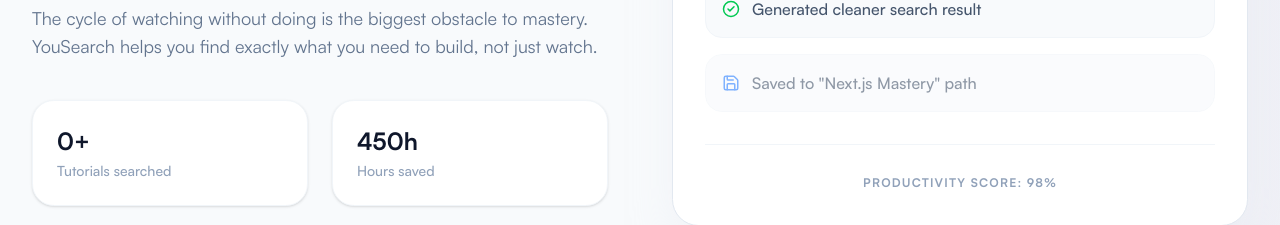
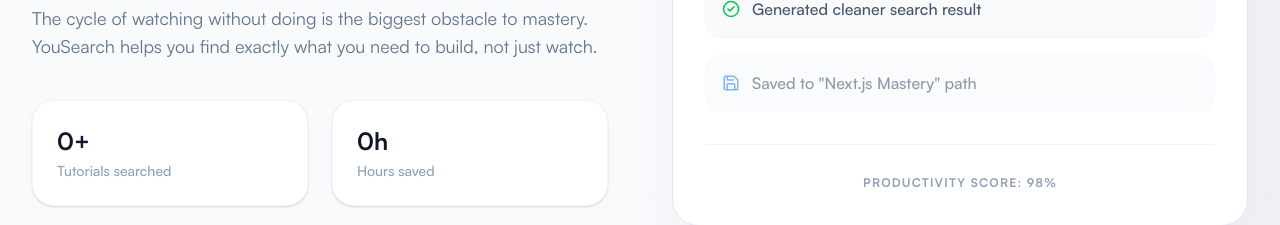
Before and after one commit to sajid-islam/you-search, a Next.js app: page / in a window 1280 px wide. Shown: the part 1560-1785 px from the top of the page. Built offline with nearby package versions, Linux system fonts and the light colour scheme; no server answers; the database is empty.

Commit message:
feat: add loading state to footer visitor counter and implement dynamic hours saved calculation

```diff
--- a/src/components/layout/Footer.jsx
+++ b/src/components/layout/Footer.jsx
@@ -1,23 +1,27 @@
 'use client';
 
-import { useEffect, useState } from 'react';
 import Container from '@/components/ui/Container';
 import GithubIcon from '@/icons/github.icon';
 import YouSearchLogo from '@/icons/logo.icon';
+import { Eye } from 'lucide-react';
 import Link from 'next/link';
-import { Eye } from 'lucide-react';
+import { useEffect, useState } from 'react';
 
 export default function Footer() {
   const [visitors, setVisitors] = useState(0);
+  const [loading, setLoading] = useState(true);
 
   useEffect(() => {
     const fetchStats = async () => {
+      setLoading(true);
       try {
         const res = await fetch('/api/stats');
         const data = await res.json();
         if (data.visitors) setVisitors(data.visitors);
       } catch (err) {
         console.error('Failed to fetch stats', err);
+      } finally {
+        setLoading(false);
       }
     };
     fetchStats();
@@ -55,9 +59,11 @@
           </div>
 
           <div className="flex items-center space-x-4">
-            <div className="flex items-center space-x-1.5 px-3 py-1.5 bg-slate-50 rounded-full border border-slate-100">
+            <div className="flex items-center space-x-1.5 rounded-full border border-slate-100 bg-slate-50 px-3 py-1.5">
               <Eye size={14} className="text-slate-400" />
-              <span className="text-xs font-medium text-slate-500">{visitors.toLocaleString()}</span>
+              <span className="text-xs font-medium text-slate-500">
+                {loading ? 'Counting...' : visitors.toLocaleString()}
+              </span>
             </div>
             <a
               href="https://github.com/sajid-islam/you-search"
--- a/src/components/sections/StopTutorialHellSection.jsx
+++ b/src/components/sections/StopTutorialHellSection.jsx
@@ -46,7 +46,9 @@
                 <div className="text-sm font-medium text-slate-400">Tutorials searched</div>
               </div>
               <div className="rounded-2xl border border-slate-100 bg-white p-6 shadow-sm">
-                <div className="mb-1 text-2xl font-bold text-slate-900">450h</div>
+                <div className="mb-1 text-2xl font-bold text-slate-900">
+                  {Math.floor((searches * 15) / 60).toLocaleString()}h
+                </div>
                 <div className="text-sm font-medium text-slate-400">Hours saved</div>
               </div>
             </div>
```
